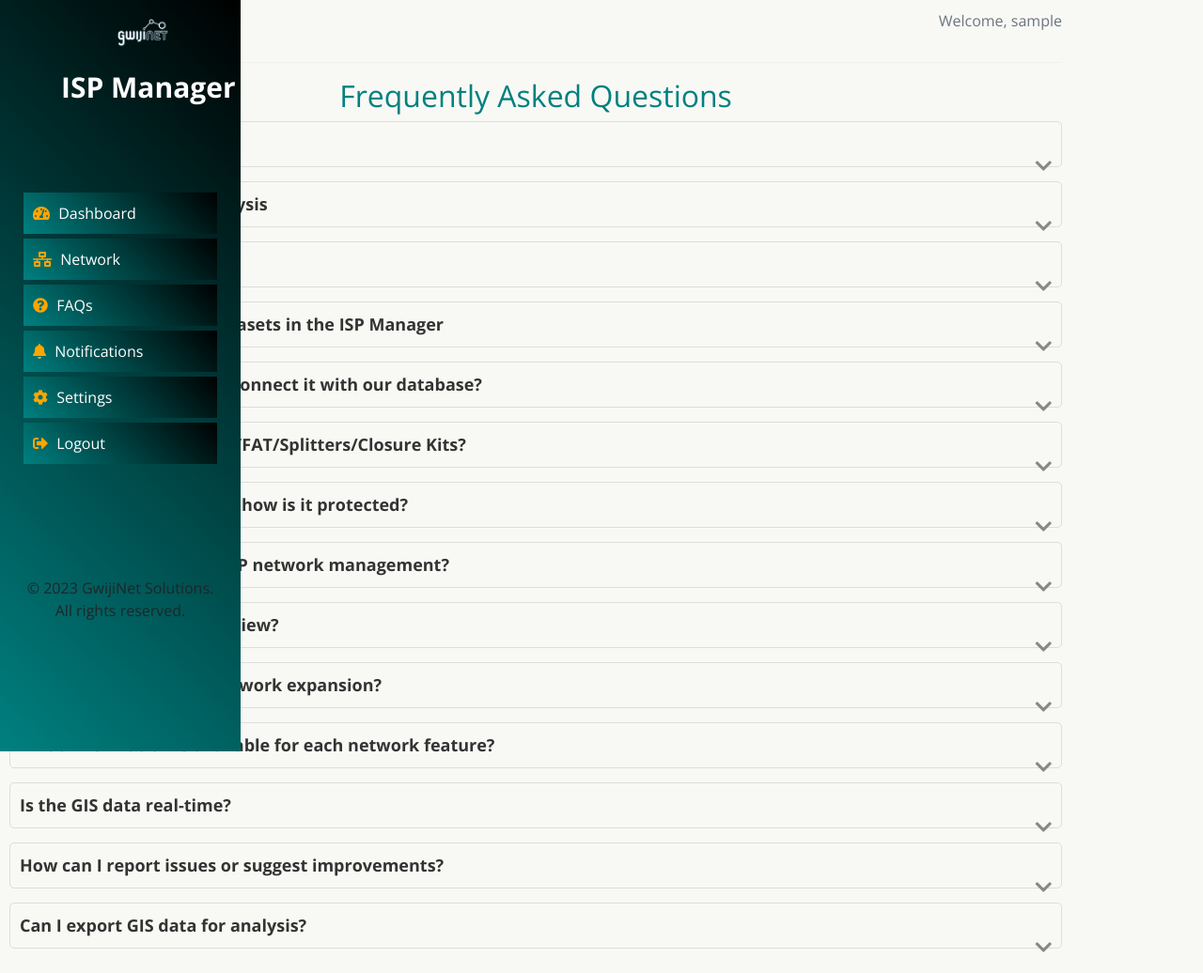
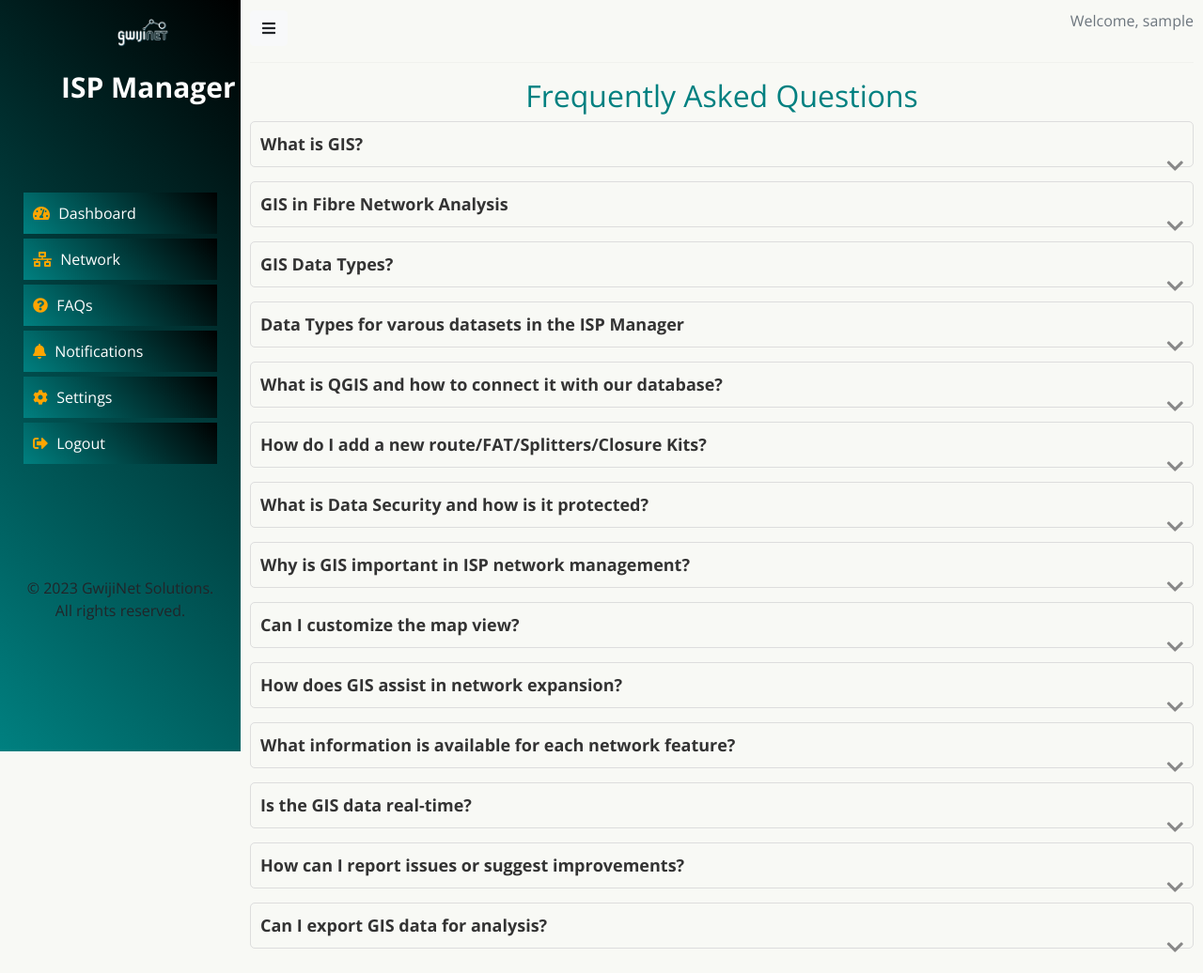
Before and after one commit to ombuijabali/isp_man, a Django app: page /faqs/ in a window 1280 px wide. Shown: the whole page at 94% size. Run offline with Django 4.2, Linux system fonts and the light colour scheme; the visitor is signed in with stand-in values (Sample User, id 1); some libraries are stand-ins or nearby versions.

Commit message:
Updated base.html

```diff
--- a/templates/isp/base.html
+++ b/templates/isp/base.html
@@ -53,43 +53,16 @@
         #main {
             margin-left: 20%; /* Width of the sidebar */
             padding: 10px;
-            transition: margin-left 0.5s, width 0.5s; /* Add transition for smooth animation */
-            width: 80%; /* Take up 80% of the width by default */
-        }
-
-        @media (max-width: 768px) {
-            #main {
-                margin-left: 0; /* Adjust main content when sidebar is collapsed for smaller screens */
-                width: 100%; /* Take up full width on smaller screens */
-            }
-        }
-
-        @media (min-width: 900px) {
-            #main {
-                margin-left: 0; /* Adjust main content when sidebar is collapsed for larger screens */
-                width: 100%; /* Take up full width on larger screens */
-            }
-        }
-
-        @media (min-width: 992px) {
-            #main {
-                margin-left: 0; /* Adjust main content when sidebar is collapsed for even larger screens */
-                width: 100%; /* Take up full width on even larger screens */
-            }
-        }
-
-        @media (min-width: 1200px) {
-            #main {
-                margin-left: 0; /* Adjust main content when sidebar is collapsed for the largest screens */
-                width: 100%; /* Take up full width on the largest screens */
-            }
+            transition: margin-left 0.5s;
+            max-width: 100%; /* Take the full width */
+            box-sizing: border-box; /* Include padding and border in the element's total width */
         }
 
         #main.collapsed {
             margin-left: 0; /* Adjust main content when sidebar is collapsed */
             max-width: 100%;
+
         }
-
 
         .btn-teal {
             background: linear-gradient(45deg, teal, #000);
@@ -167,17 +140,18 @@
                             {% endif %}
                         </a>
                     </li>
-
-
                     <li class="nav-item">
                         <a class="nav-link btn btn-teal" href="{% url 'settings' %}">
                             <i class="fas fa-cog" style="margin-right: 5px; color: orange;"></i> Settings
                         </a>
                     </li>
                     <li class="nav-item">
-                        <a class="nav-link btn btn-teal" href="{% url 'logout' %}">
-                            <i class="fas fa-sign-out-alt" style="margin-right: 5px; color: orange;"></i> Logout
-                        </a>
+                        <form id="logoutForm" action="{% url 'logout' %}" method="post">
+                            {% csrf_token %}
+                            <button type="submit" class="nav-link btn btn-teal" style="width: 100%;">
+                                <i class="fas fa-sign-out-alt" style="margin-right: 5px; color: orange;"></i> Logout
+                            </button>
+                        </form>
                     </li>
                 </ul>
             </div><br><br><br><br><br>
```
